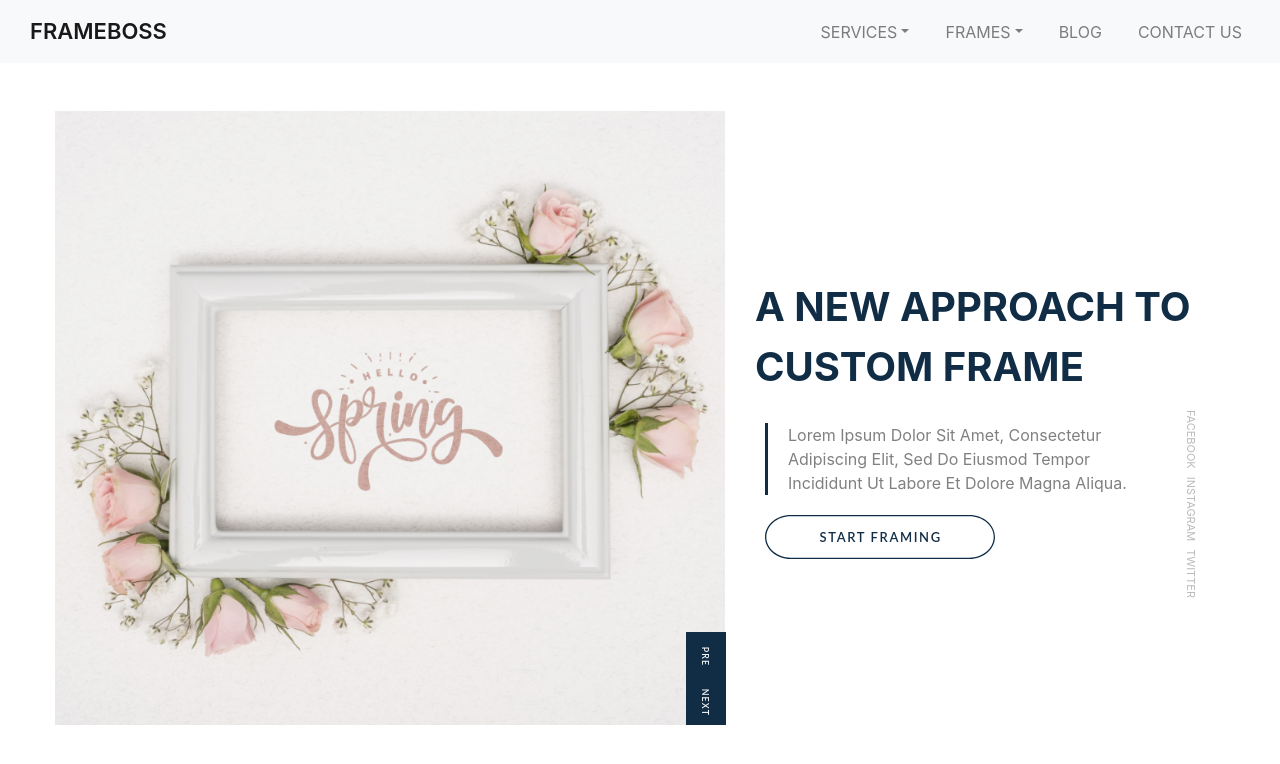
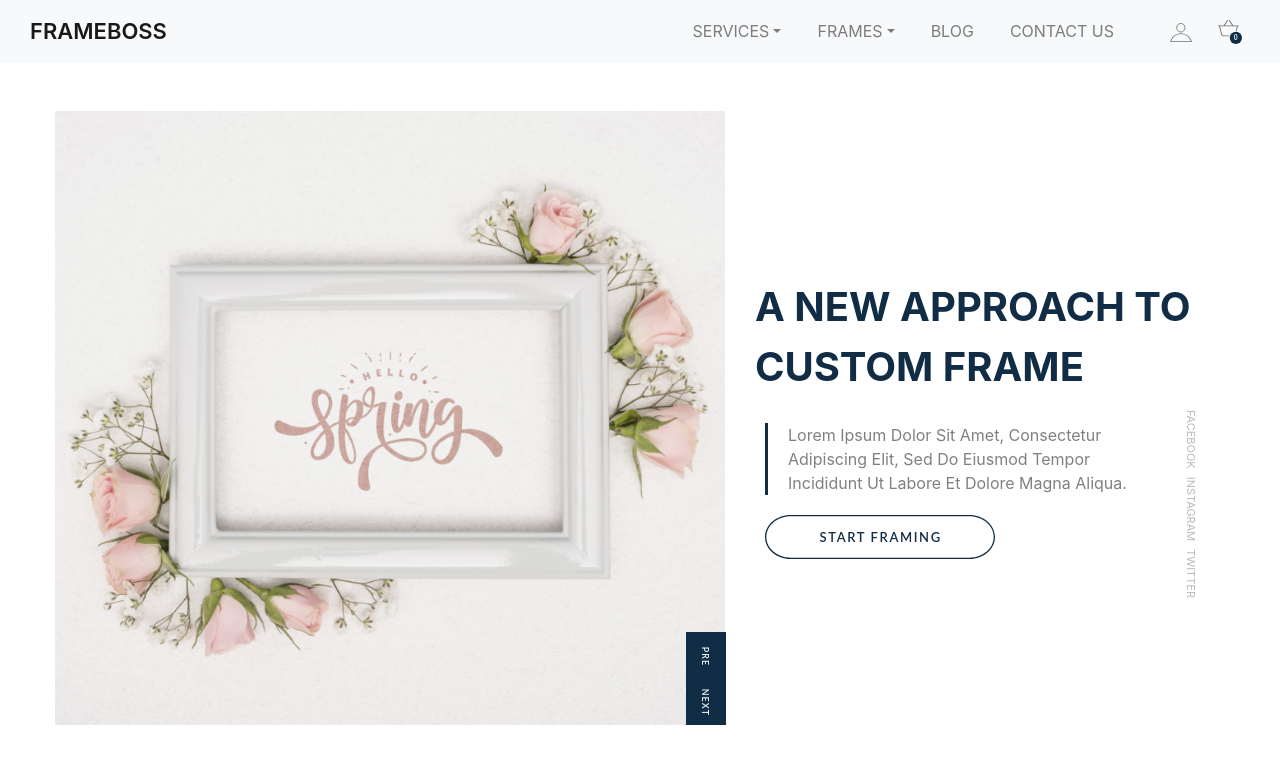
Before and after one commit to SarahSajid/FramingWebsiteUsingReactstrap, a React (Create React App) app: page / in a window 1280 px wide. Shown: the top 764 px of the page. Built offline with nearby package versions, Linux system fonts and the light colour scheme.

Commit message:
Add icons to nav

```diff
--- a/src/components/nav.js
+++ b/src/components/nav.js
@@ -14,6 +14,8 @@ import {
   DropdownItem,
   NavbarText
 } from 'reactstrap';
+import cartIcon from '../assets/cart-icon.svg';
+import userAccountIcon from '../assets/user-account-icon.svg';
 
 const NavBar = (props) => {
   const [isOpen, setIsOpen] = useState(false);
@@ -58,6 +60,16 @@ const NavBar = (props) => {
             <NavItem className="nav-item mr-0">
               <NavLink href="/">CONTACT US</NavLink>
             </NavItem>
+            <NavItem className="nav-item mr-0">
+              <NavLink href="/" style={{marginLeft: '30px'}}>
+                <img src={userAccountIcon} style={{width: '22px'}}></img>
+              </NavLink>
+            </NavItem>
+            <NavItem className="nav-item mr-0">
+              <NavLink href="/">
+                <img src={cartIcon} style={{width: '24px'}}></img>
+              </NavLink>
+            </NavItem>
           </Nav>
         </Collapse>
       </Navbar>
```
